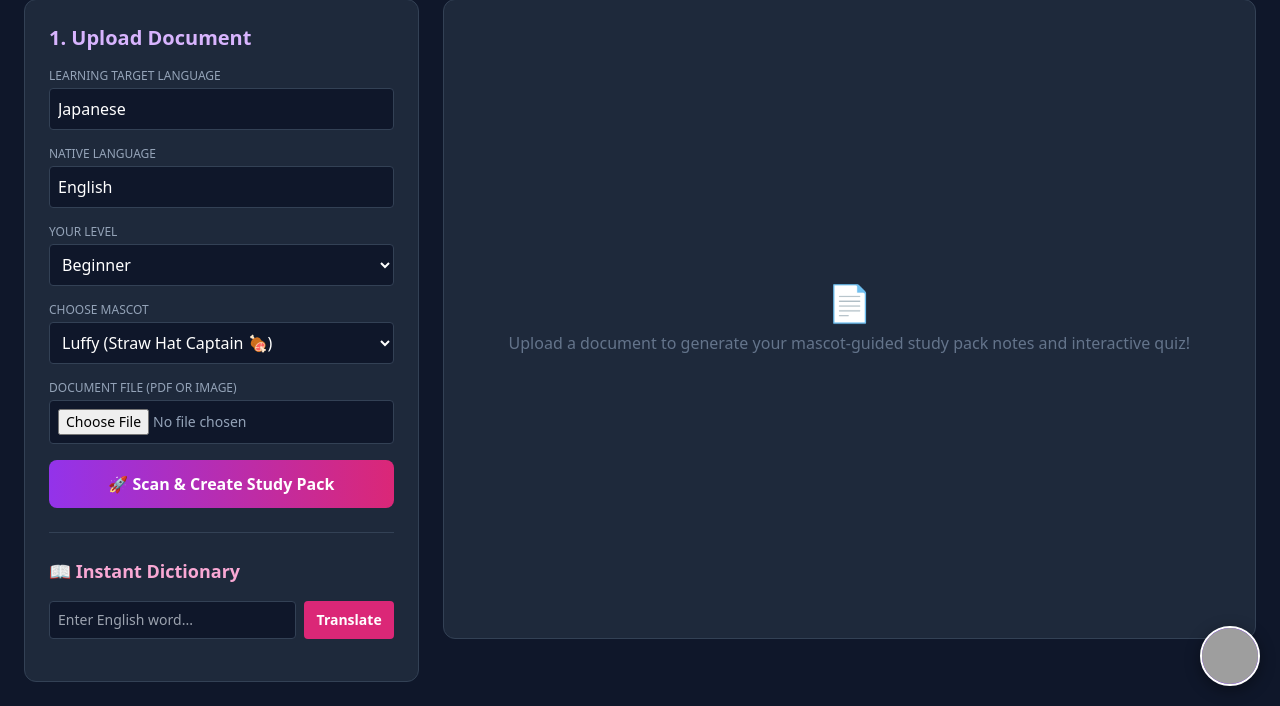
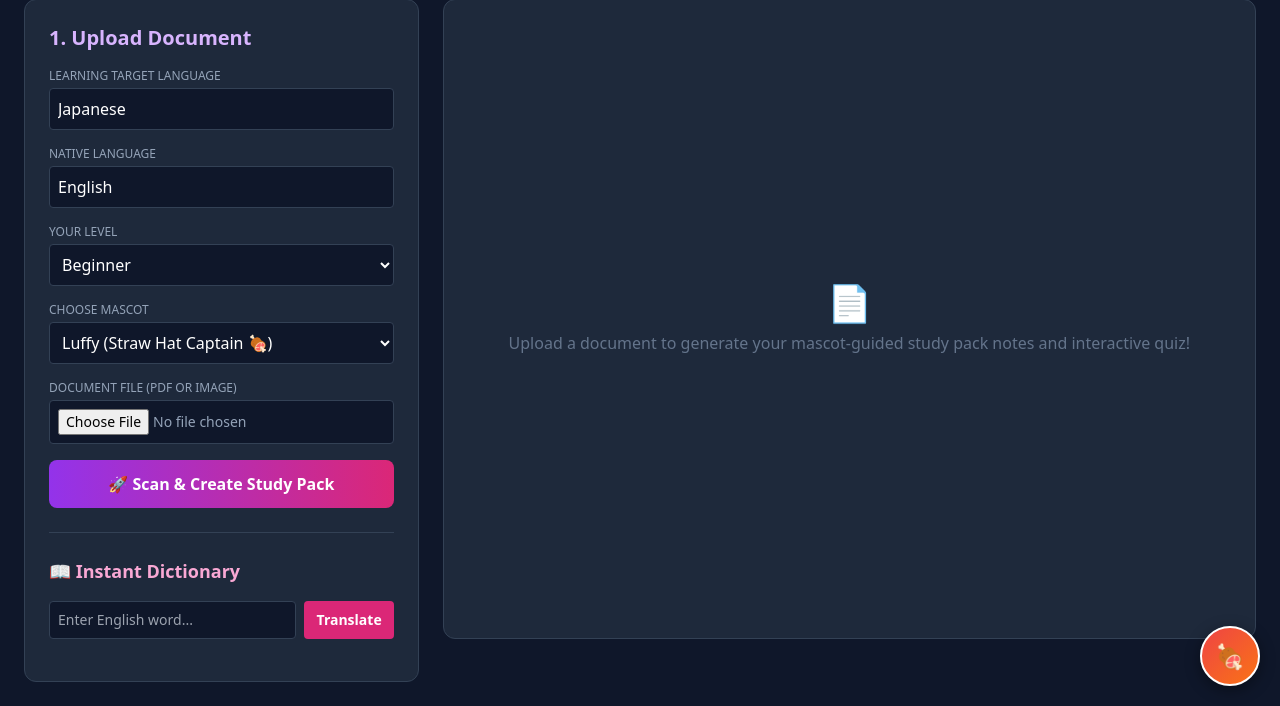
Before and after one commit to Ksschowdary/lingua-scan, a FastAPI app: page / in a window 1280 px wide. Shown: the part 94-800 px from the top of the page. Run offline with FastAPI, Linux system fonts and the light colour scheme; some libraries are stand-ins or nearby versions; grey boxes are pictures that could not be loaded.

Commit message:
Use robust themed anime icons for character mascots

```diff
--- a/app/templates/index.html
+++ b/app/templates/index.html
@@ -88,16 +88,16 @@
     <!-- Mascot Chat Widget -->
     <div id="chat-widget" style="position: fixed; bottom: 20px; right: 20px; z-index: 1000; font-family: inherit;">
         <!-- Minimized Circular Avatar Tag -->
-        <div id="chat-tag" onclick="toggleChat()" style="background: #7c3aed; width: 60px; height: 60px; border-radius: 50%; cursor: pointer; box-shadow: 0 4px 15px rgba(0,0,0,0.4); display: flex; align-items: center; justify-content: center; overflow: hidden; border: 2px solid white;" title="Click to open your mascot!">
-            <img id="tag-avatar" src="https://i.imgur.com/350v95t.png" alt="Mascot" style="width: 100%; height: 100%; object-fit: cover;">
+        <div id="chat-tag" onclick="toggleChat()" style="background: linear-gradient(135deg, #ef4444, #f97316); width: 60px; height: 60px; border-radius: 50%; cursor: pointer; box-shadow: 0 4px 15px rgba(0,0,0,0.4); display: flex; align-items: center; justify-content: center; border: 2px solid white; font-size: 24px;" title="Click to open your mascot!">
+            <span id="tag-badge">🍖</span>
         </div>
 
         <!-- Expanded Chat Box -->
         <div id="chat-box" style="display: none; width: 350px; height: 480px; background: #1e1b4b; border: 1px solid #4c1d95; border-radius: 16px; flex-direction: column; overflow: hidden; box-shadow: 0 10px 30px rgba(0,0,0,0.5);">
-            <!-- Chat Header with Mascot Image & Name -->
+            <!-- Chat Header with Mascot Badge & Name -->
             <div style="background: #312e81; padding: 12px; display: flex; justify-content: space-between; align-items: center; color: white; font-weight: bold;">
                 <div style="display: flex; align-items: center; gap: 10px;">
-                    <img id="header-avatar" src="https://i.imgur.com/350v95t.png" alt="Mascot" style="width: 36px; height: 36px; border-radius: 50%; object-fit: cover; border: 1px solid white;">
+                    <div id="header-badge" style="width: 36px; height: 36px; border-radius: 50%; background: #ef4444; display: flex; align-items: center; justify-content: center; font-size: 16px; border: 1px solid white; box-shadow: 0 2px 5px rgba(0,0,0,0.3);">🍖</div>
                     <span id="chat-title-name">Luffy Assistant</span>
                 </div>
                 <button onclick="toggleChat()" style="background: none; border: none; color: white; cursor: pointer; font-size: 18px;">✕</button>
@@ -106,7 +106,7 @@
             <!-- Chat Messages Area -->
             <div id="chatHistory" style="flex: 1; padding: 12px; overflow-y: auto; display: flex; flex-direction: column; gap: 10px; color: #e2e8f0; font-size: 14px;">
                 <div style="display: flex; gap: 8px; align-items: flex-start;">
-                    <img class="msg-avatar" src="https://i.imgur.com/350v95t.png" style="width: 28px; height: 28px; border-radius: 50%; object-fit: cover; margin-top: 2px;">
+                    <div class="msg-badge" style="width: 26px; height: 26px; border-radius: 50%; background: #ef4444; display: flex; align-items: center; justify-content: center; font-size: 12px; margin-top: 2px; flex-shrink: 0; color: white; border: 1px solid white;">🍖</div>
                     <div style="background: #312e81; padding: 10px 12px; border-radius: 10px; max-width: 80%; line-height: 1.4;">
                         Hi! Upload a document and say "I'm ready" when you want me to quiz you on your lesson!
                     </div>
@@ -139,22 +139,27 @@
         let currentPack = null;
         let chatMessages = [];
 
-        // Authentic anime character artwork URLs for the crew
-        const mascotImages = {
-            "Luffy": "https://i.imgur.com/350v95t.png",
-            "Zoro": "https://i.imgur.com/8QjL423.png",
-            "Nami": "https://i.imgur.com/5XkQ92f.png",
-            "Chopper": "https://i.imgur.com/9KpW81a.png",
-            "Robin": "https://i.imgur.com/2YjL34b.png",
-            "Brook": "https://i.imgur.com/4ZmN56c.png"
+        // Custom styling and icons for each One Piece character mascot
+        const mascotConfig = {
+            "Luffy": { icon: "🍖", bg: "linear-gradient(135deg, #ef4444, #b91c1c)" },
+            "Zoro": { icon: "⚔️", bg: "linear-gradient(135deg, #22c55e, #15803d)" },
+            "Nami": { icon: "🍊", bg: "linear-gradient(135deg, #f97316, #c2410c)" },
+            "Chopper": { icon: "🌸", bg: "linear-gradient(135deg, #ec4899, #be185d)" },
+            "Robin": { icon: "📚", bg: "linear-gradient(135deg, #8b5cf6, #6d28d9)" },
+            "Brook": { icon: "💀", bg: "linear-gradient(135deg, #374151, #111827)" }
         };
 
         function updateMascotSelection(mascotName) {
-            const imgPath = mascotImages[mascotName] || mascotImages["Luffy"];
-            document.getElementById('tag-avatar').src = imgPath;
-            document.getElementById('header-avatar').src = imgPath;
+            const config = mascotConfig[mascotName] || mascotConfig["Luffy"];
+            document.getElementById('chat-tag').style.background = config.bg;
+            document.getElementById('tag-badge').innerText = config.icon;
+            document.getElementById('header-badge').style.background = config.bg;
+            document.getElementById('header-badge').innerText = config.icon;
             document.getElementById('chat-title-name').innerText = mascotName + " Assistant";
-            document.querySelectorAll('.msg-avatar').forEach(img => img.src = imgPath);
+            document.querySelectorAll('.msg-badge').forEach(el => {
+                el.style.background = config.bg;
+                el.innerText = config.icon;
+            });
         }
 
         function toggleChat() {
@@ -262,14 +267,16 @@
             const box = document.getElementById('chatHistory');
             const msg = document.createElement('div');
 
-            const activeImg = document.getElementById('header-avatar').src;
+            const activeBg = document.getElementById('header-badge').style.background;
+            const activeIcon = document.getElementById('header-badge').innerText;
+
             if (role === 'user') {
                 msg.className = 'bg-purple-900/50 p-2 rounded max-w-[85%] self-end text-right text-purple-100 text-xs';
                 msg.innerText = text;
             } else {
                 msg.className = 'bg-slate-800 p-2 rounded max-w-[85%] self-start text-slate-300 text-xs flex gap-2 items-start';
                 msg.innerHTML = `
-                    <img src="${activeImg}" style="width: 20px; height: 20px; border-radius: 50%; object-fit: cover; margin-top: 2px;">
+                    <div style="width: 22px; height: 22px; border-radius: 50%; background: ${activeBg}; display: flex; align-items: center; justify-content: center; font-size: 11px; margin-top: 2px; flex-shrink: 0; color: white; border: 1px solid white;">${activeIcon}</div>
                     <div style="flex:1;">${text}</div>
                     <button onclick="speakText('${text.replace(/'/g, "\\'")}', 'ja-JP')" style="background:none; border:none; cursor:pointer;" title="Speak">🗣️</button>
                 `;
```
